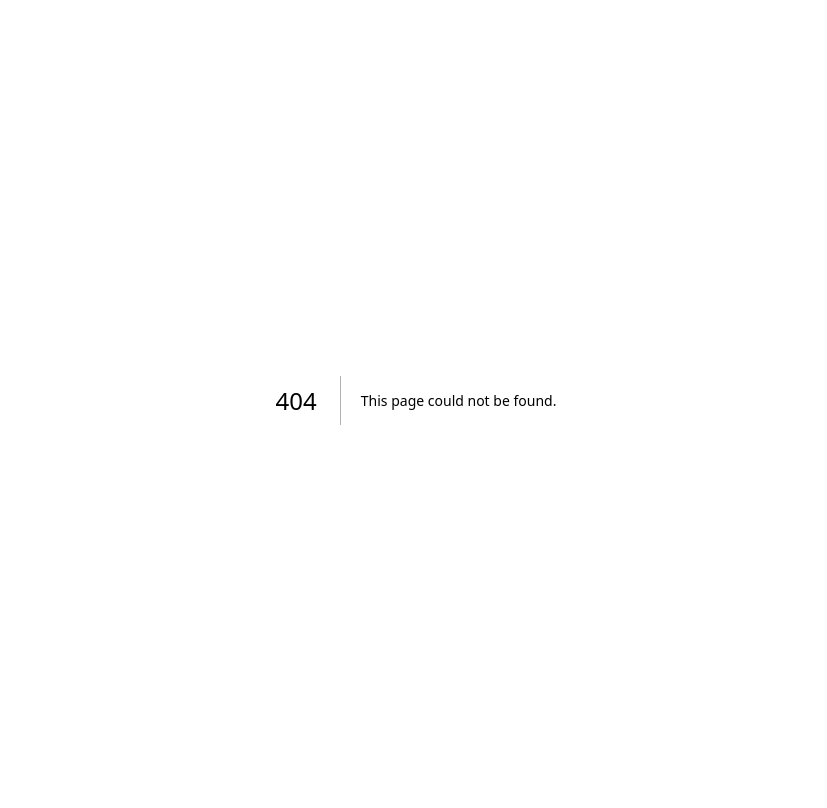
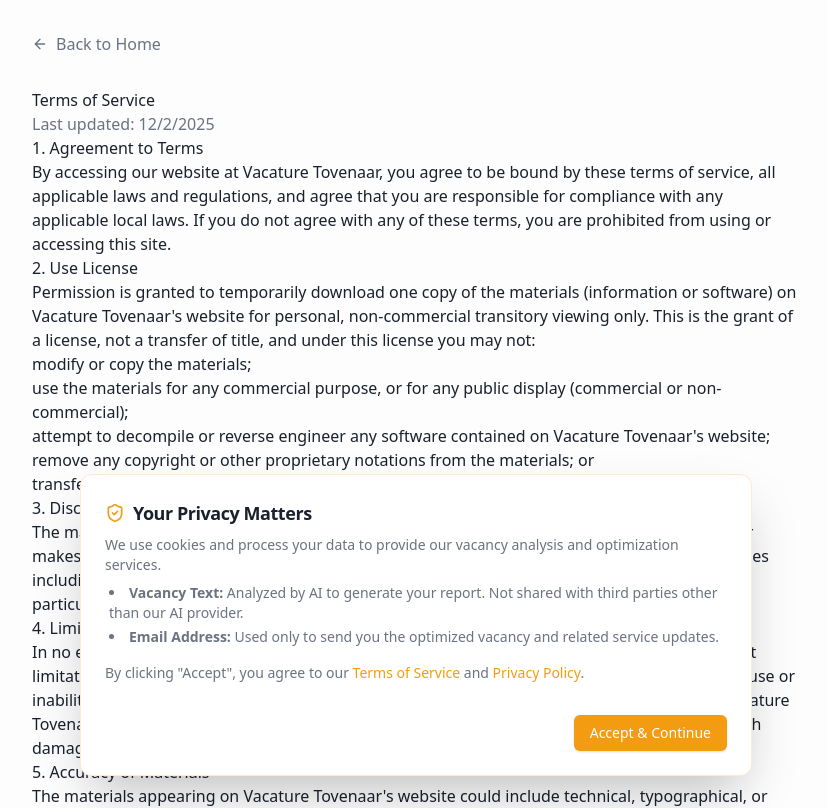
Before and after one commit to Anuragtech02/website-vacancy-analyzer, a Next.js app: page /terms in a window 1280 px wide. Before the commit this address had no page. Shown: the top 808 px of the page, without its empty margins (224-1051 px from the left). Built offline with nearby package versions, Linux system fonts and the light colour scheme.

Commit message:
feat: add GDPR consent popup, privacy policy, and terms of service

```diff
--- a/app/layout.tsx
+++ b/app/layout.tsx
@@ -1,6 +1,7 @@
 import type { Metadata } from "next";
 import { Outfit } from "next/font/google";
 import "./globals.css";
+import { GDPRConsent } from "@/components/gdpr-consent";
 
 const outfit = Outfit({
   variable: "--font-outfit",
@@ -23,6 +24,7 @@
         className={`${outfit.variable} antialiased`}
       >
         {children}
+        <GDPRConsent />
       </body>
     </html>
   );
--- /dev/null
+++ b/app/privacy/page.tsx
@@ -0,0 +1,54 @@
+import Link from "next/link";
+import { ArrowLeft } from "lucide-react";
+
+export default function PrivacyPage() {
+  return (
+    <main className="min-h-screen bg-background p-4 sm:p-8">
+      <div className="max-w-3xl mx-auto space-y-8">
+        <Link href="/" className="flex items-center gap-2 text-muted-foreground hover:text-foreground transition-colors">
+          <ArrowLeft className="w-4 h-4" />
+          Back to Home
+        </Link>
+
+        <div className="prose prose-lg dark:prose-invert max-w-none">
+          <h1>Privacy Policy</h1>
+          <p className="text-muted-foreground">Last updated: {new Date().toLocaleDateString()}</p>
+
+          <h2>1. Introduction</h2>
+          <p>
+            Vacature Tovenaar ("we", "our", or "us") respects your privacy and is committed to protecting your personal data.
+            This privacy policy will inform you as to how we look after your personal data when you visit our website and tell you about your privacy rights and how the law protects you.
+          </p>
+
+          <h2>2. The Data We Collect</h2>
+          <p>We may collect, use, store and transfer different kinds of personal data about you which we have grouped together follows:</p>
+          <ul>
+            <li><strong>Identity Data:</strong> includes email address (if provided for optimization services).</li>
+            <li><strong>Usage Data:</strong> includes information about how you use our website, such as the vacancy texts you submit for analysis.</li>
+            <li><strong>Technical Data:</strong> includes internet protocol (IP) address, browser type and version, time zone setting and location, browser plug-in types and versions, operating system and platform, and other technology on the devices you use to access this website.</li>
+          </ul>
+
+          <h2>3. How We Use Your Data</h2>
+          <p>We will only use your personal data when the law allows us to. Most commonly, we will use your personal data in the following circumstances:</p>
+          <ul>
+            <li><strong>Vacancy Analysis:</strong> The vacancy text you submit is processed by our AI provider (Google Gemini) to generate the analysis report. We do not use this text to train our own models, but it is subject to Google's data processing terms.</li>
+            <li><strong>Optimization Services:</strong> If you opt-in to receive an optimized version of your vacancy, we use your email address to send you the result and occasionally contact you about our services.</li>
+            <li><strong>Service Improvement:</strong> We use anonymous usage data to improve our website and analysis algorithms.</li>
+          </ul>
+
+          <h2>4. Data Security</h2>
+          <p>
+            We have put in place appropriate security measures to prevent your personal data from being accidentally lost, used or accessed in an unauthorized way, altered or disclosed.
+            In addition, we limit access to your personal data to those employees, agents, contractors and other third parties who have a business need to know.
+          </p>
+
+          <h2>5. Your Legal Rights</h2>
+          <p>Under certain circumstances, you have rights under data protection laws in relation to your personal data, including the right to request access, correction, erasure, restriction, transfer, to object to processing, to portability of data and (where the lawful ground of processing is consent) to withdraw consent.</p>
+
+          <h2>6. Contact Us</h2>
+          <p>If you have any questions about this privacy policy or our privacy practices, please contact us.</p>
+        </div>
+      </div>
+    </main>
+  );
+}
--- /dev/null
+++ b/app/terms/page.tsx
@@ -0,0 +1,59 @@
+import Link from "next/link";
+import { ArrowLeft } from "lucide-react";
+
+export default function TermsPage() {
+  return (
+    <main className="min-h-screen bg-background p-4 sm:p-8">
+      <div className="max-w-3xl mx-auto space-y-8">
+        <Link href="/" className="flex items-center gap-2 text-muted-foreground hover:text-foreground transition-colors">
+          <ArrowLeft className="w-4 h-4" />
+          Back to Home
+        </Link>
+
+        <div className="prose prose-lg dark:prose-invert max-w-none">
+          <h1>Terms of Service</h1>
+          <p className="text-muted-foreground">Last updated: {new Date().toLocaleDateString()}</p>
+
+          <h2>1. Agreement to Terms</h2>
+          <p>
+            By accessing our website at Vacature Tovenaar, you agree to be bound by these terms of service, all applicable laws and regulations, and agree that you are responsible for compliance with any applicable local laws.
+            If you do not agree with any of these terms, you are prohibited from using or accessing this site.
+          </p>
+
+          <h2>2. Use License</h2>
+          <p>
+            Permission is granted to temporarily download one copy of the materials (information or software) on Vacature Tovenaar's website for personal, non-commercial transitory viewing only.
+            This is the grant of a license, not a transfer of title, and under this license you may not:
+          </p>
+          <ul>
+            <li>modify or copy the materials;</li>
+            <li>use the materials for any commercial purpose, or for any public display (commercial or non-commercial);</li>
+            <li>attempt to decompile or reverse engineer any software contained on Vacature Tovenaar's website;</li>
+            <li>remove any copyright or other proprietary notations from the materials; or</li>
+            <li>transfer the materials to another person or "mirror" the materials on any other server.</li>
+          </ul>
+
+          <h2>3. Disclaimer</h2>
+          <p>
+            The materials on Vacature Tovenaar's website are provided on an 'as is' basis. Vacature Tovenaar makes no warranties, expressed or implied, and hereby disclaims and negates all other warranties including, without limitation, implied warranties or conditions of merchantability, fitness for a particular purpose, or non-infringement of intellectual property or other violation of rights.
+          </p>
+
+          <h2>4. Limitations</h2>
+          <p>
+            In no event shall Vacature Tovenaar or its suppliers be liable for any damages (including, without limitation, damages for loss of data or profit, or due to business interruption) arising out of the use or inability to use the materials on Vacature Tovenaar's website, even if Vacature Tovenaar or a Vacature Tovenaar authorized representative has been notified orally or in writing of the possibility of such damage.
+          </p>
+
+          <h2>5. Accuracy of Materials</h2>
+          <p>
+            The materials appearing on Vacature Tovenaar's website could include technical, typographical, or photographic errors. Vacature Tovenaar does not warrant that any of the materials on its website are accurate, complete or current. Vacature Tovenaar may make changes to the materials contained on its website at any time without notice. However Vacature Tovenaar does not make any commitment to update the materials.
+          </p>
+
+          <h2>6. Governing Law</h2>
+          <p>
+            These terms and conditions are governed by and construed in accordance with the laws of the Netherlands and you irrevocably submit to the exclusive jurisdiction of the courts in that State or location.
+          </p>
+        </div>
+      </div>
+    </main>
+  );
+}
--- /dev/null
+++ b/components/gdpr-consent.tsx
@@ -0,0 +1,55 @@
+"use client";
+
+import { useState, useEffect } from "react";
+import { Button } from "@/components/ui/button";
+import { Card, CardContent, CardFooter, CardHeader, CardTitle } from "@/components/ui/card";
+import Link from "next/link";
+import { Cookie, ShieldCheck } from "lucide-react";
+
+export function GDPRConsent() {
+  const [isVisible, setIsVisible] = useState(false);
+
+  useEffect(() => {
+    const consent = localStorage.getItem("vacancy-analyzer-consent");
+    if (!consent) {
+      setIsVisible(true);
+    }
+  }, []);
+
+  const handleAccept = () => {
+    localStorage.setItem("vacancy-analyzer-consent", "accepted");
+    setIsVisible(false);
+  };
+
+  if (!isVisible) return null;
+
+  return (
+    <div className="fixed bottom-0 left-0 right-0 z-50 p-4 sm:p-6 flex justify-center pointer-events-none">
+      <Card className="w-full max-w-2xl shadow-2xl border-primary/20 pointer-events-auto animate-in slide-in-from-bottom-10 fade-in duration-500">
+        <CardHeader className="pb-2">
+          <div className="flex items-center gap-2">
+            <ShieldCheck className="w-5 h-5 text-primary" />
+            <CardTitle className="text-lg">Your Privacy Matters</CardTitle>
+          </div>
+        </CardHeader>
+        <CardContent className="text-sm text-muted-foreground space-y-2">
+          <p>
+            We use cookies and process your data to provide our vacancy analysis and optimization services.
+          </p>
+          <ul className="list-disc list-inside space-y-1 ml-1">
+            <li><strong>Vacancy Text:</strong> Analyzed by AI to generate your report. Not shared with third parties other than our AI provider.</li>
+            <li><strong>Email Address:</strong> Used only to send you the optimized vacancy and related service updates.</li>
+          </ul>
+          <p className="pt-2">
+            By clicking "Accept", you agree to our <Link href="/terms" className="text-primary hover:underline">Terms of Service</Link> and <Link href="/privacy" className="text-primary hover:underline">Privacy Policy</Link>.
+          </p>
+        </CardContent>
+        <CardFooter className="flex justify-end gap-3 pt-2">
+          <Button onClick={handleAccept} className="w-full sm:w-auto">
+            Accept & Continue
+          </Button>
+        </CardFooter>
+      </Card>
+    </div>
+  );
+}
```
